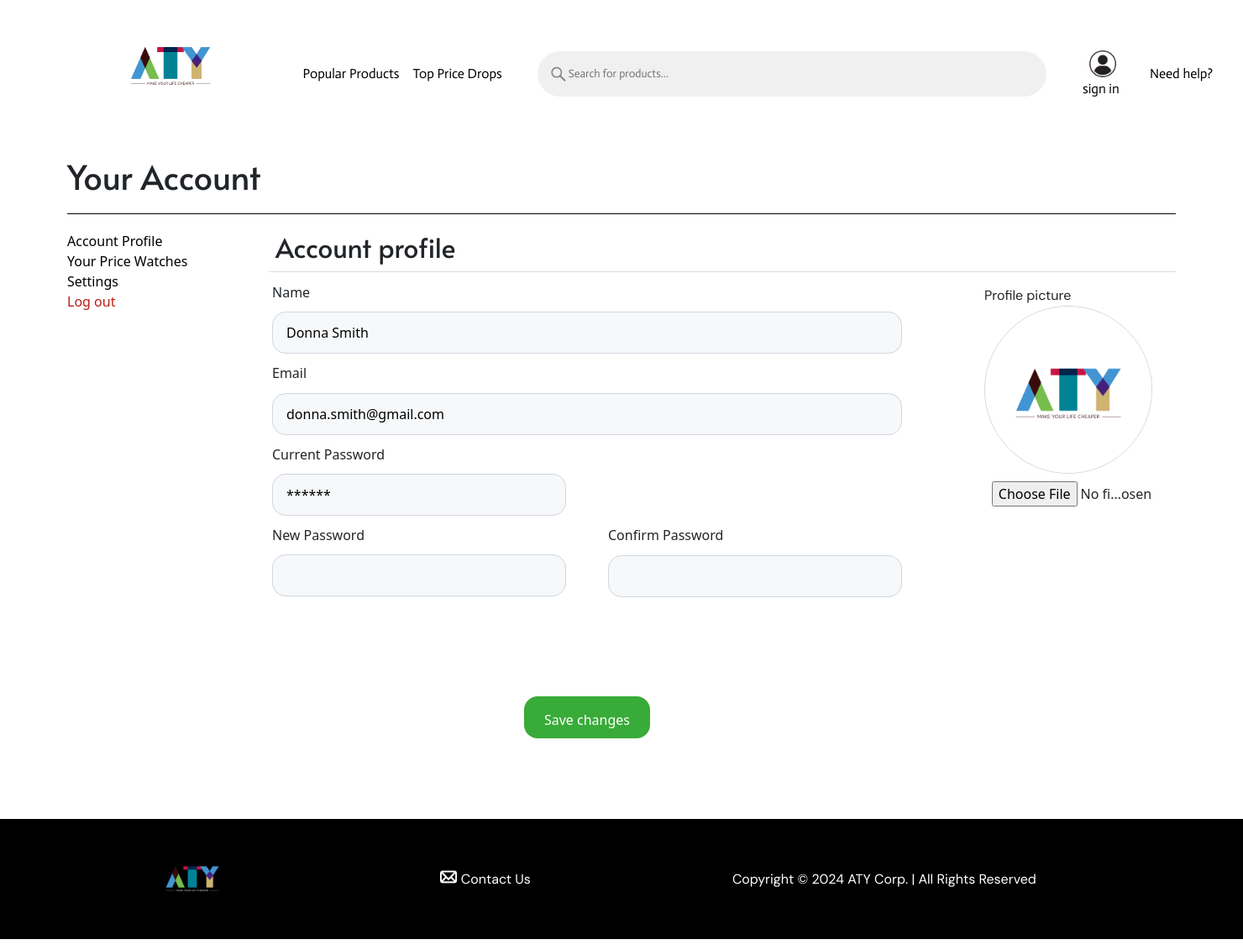
After one commit to vol2468/CamelCamelCamelClone, a PHP site: page /account.html in a window 1480 px wide. The commit adds this page. Shown: the whole page at 84% size. Run offline with PHP 8.4, Linux system fonts and the light colour scheme.

Commit message:
created the account setting page

```diff
--- /dev/null
+++ b/code/account.html
@@ -0,0 +1,62 @@
+<!DOCTYPE html>
+<html>
+    <head lang="en">
+        <meta charset="utf-8">
+        <title>Your Account</title>
+        <link rel="stylesheet" href="css/reset.css"/>
+        <link rel="stylesheet" href="css/account.css"/>
+        <link href='https://fonts.googleapis.com/css?family=Alata' rel='stylesheet'>
+        <link href='https://fonts.googleapis.com/css?family=DM Sans' rel='stylesheet'>
+        <link href="https://cdn.jsdelivr.net/npm/bootstrap@5.3.3/dist/css/bootstrap.min.css" rel="stylesheet" integrity="sha384-QWTKZyjpPEjISv5WaRU9OFeRpok6YctnYmDr5pNlyT2bRjXh0JMhjY6hW+ALEwIH" crossorigin="anonymous">
+    </head>
+    <body>
+        <header>
+            <script src="js/header.js"></script>
+        </header>
+
+        <main>
+            <h1>Your Account</h1>
+            <div id="menu-bar">
+                <a href="">Account Profile</a>
+                <a href="">Your Price Watches</a>
+                <a href="">Settings</a>
+                <a href="" id="logout">Log out</a>
+            </div>
+            <div id="account-profile">
+                <h2>Account profile</h2>
+                <div id="account-info">
+                    <form>
+                        <label for="name">Name</label>
+                        <input type="text" id="name" name="name" value="Donna Smith">
+                        <label for="email">Email</label>
+                        <input type="email" id="email" name="email" value="donna.smith@gmail.com">
+                        <div id="password">
+                            <label for="curr-pass">Current Password</label>
+                            <input type="text" id="curr-pass" name="curr-pass" value="******">
+                            <label for="new-pass">New Password</label>
+                            <input type="password" id="new-pass" name="new-pass">
+                            <div id="confirm">
+                                <label for="con-pass">Confirm Password</label>
+                                <input type="password" id="con-pass" name="con-pass">
+                            </div>
+                        </div>
+                        <input type="submit" id="save" name="save" value="Save changes">
+                    </form>
+                    <div id="profile-pic">
+                        <p>Profile picture</p>
+                        <img id="pic" src="images/logo_white.png">
+                        <form id="pic-form" enctype="multipart/form-data" method="post" action="#">
+                            <input type="file" id="change-pic" name="change-pic">
+                        </form>
+                    </div>
+                </div>
+            </div>
+
+        </main>
+
+        <footer>
+            <script src="js/footer.js"></script>
+        </footer>
+
+    </body>
+</html>
--- /dev/null
+++ b/code/css/account.css
@@ -0,0 +1,130 @@
+/* font-family, font size */
+p, body {
+    font-family: "DM Sans";
+    font-size: 1em;
+}
+
+h1 {
+    font-family: "Alata";
+    font-size: 2em;
+    padding-bottom: 0.5em;
+    border-bottom: 1px solid black;
+    margin-bottom: 0.5em !important;
+}
+
+h2 {
+    font-family: "Alata";
+    font-size: 1.5em;
+    padding-bottom: 0.3em;
+    border-bottom: 1px solid #D8DEE4;
+}
+
+main {
+    margin: 0em 5em 0em 5em;
+}
+
+#menu-bar {
+    width: 200px;
+    height: 700px;
+    float: left;
+    margin: 0 3em 0 0;
+}
+
+#menu-bar a {
+    display: block;
+    text-decoration: none;
+    color: black;
+}
+
+a#logout {
+    color: #BA1E14;
+}
+
+hr {
+    border-top: 1px solid gray;
+}
+
+#account-profile {
+    margin-left: 240px;
+}
+
+#account-info {
+    left: 500px;
+    width: 750px;
+}
+
+#profile-pic {
+    position: absolute;
+    top: 340px;
+    right: 100px;
+}
+
+#pic-form input {
+    width: 200px;
+    border: none;
+}
+
+#profile-pic p {
+    margin: 0;
+}
+
+#pic {
+    border: 1px solid #D0D7DE;
+    border-radius: 90%;
+    width: 200px;
+}
+
+#change-pic {
+    background-color: white;
+    padding: 0.3em;
+    margin: 0;
+}
+
+#acount-info {
+    display: flex;
+    justify-content: center;
+}
+
+form {
+    display: flex;
+    flex-direction: column;
+    align-items: center;
+    border-width: 0.15em;
+    padding: 0.25em;
+}
+
+form input {
+    margin: 0.7em 0em 0.7em 0em;
+    border: 1px solid #D0D7DE;
+    background-color: #F6F8FA;
+    padding: 1em;
+    border-radius: 1em;
+    width: 750px;
+    height: 50px;
+}
+
+form label {
+    width: 750px;
+    display: block;
+}
+
+#password {
+    display: block;
+}
+
+#curr-pass, #new-pass, #con-pass {
+    width: 350px;
+}
+
+#confirm {
+    position: relative;
+    bottom: 96px;
+    left: 400px;
+}
+
+#save {
+    background-color: #38AB38;
+    color: white;
+    border: none;
+    width: 150px;
+}
--- a/code/css/main.css
+++ b/code/css/main.css
@@ -20,7 +20,7 @@ body {
 }
 
 /* main */
-#main {
+main {
     margin: 2em;
     display: flex;
     gap: 1em;
--- a/code/main.html
+++ b/code/main.html
@@ -14,7 +14,6 @@
         </header>
 
         <main>
-            <div id="main">
             <div id="popular">
                 <h2>Popular Products</h2>
                 <div class="products">
@@ -62,7 +61,6 @@
                 </div>
                 </div>
             </div>
-            </div>
         </main>
 
         <footer>
```
Lines whose indentation alone changed are shown as unchanged.
